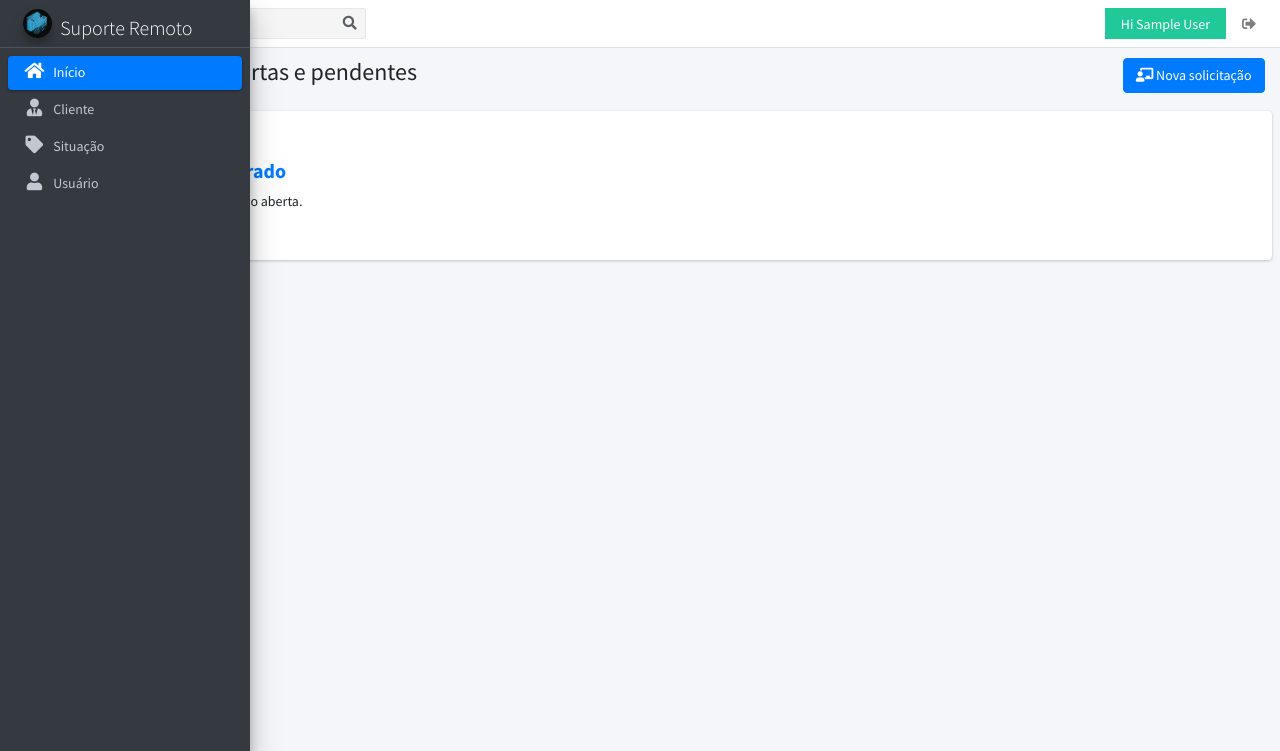
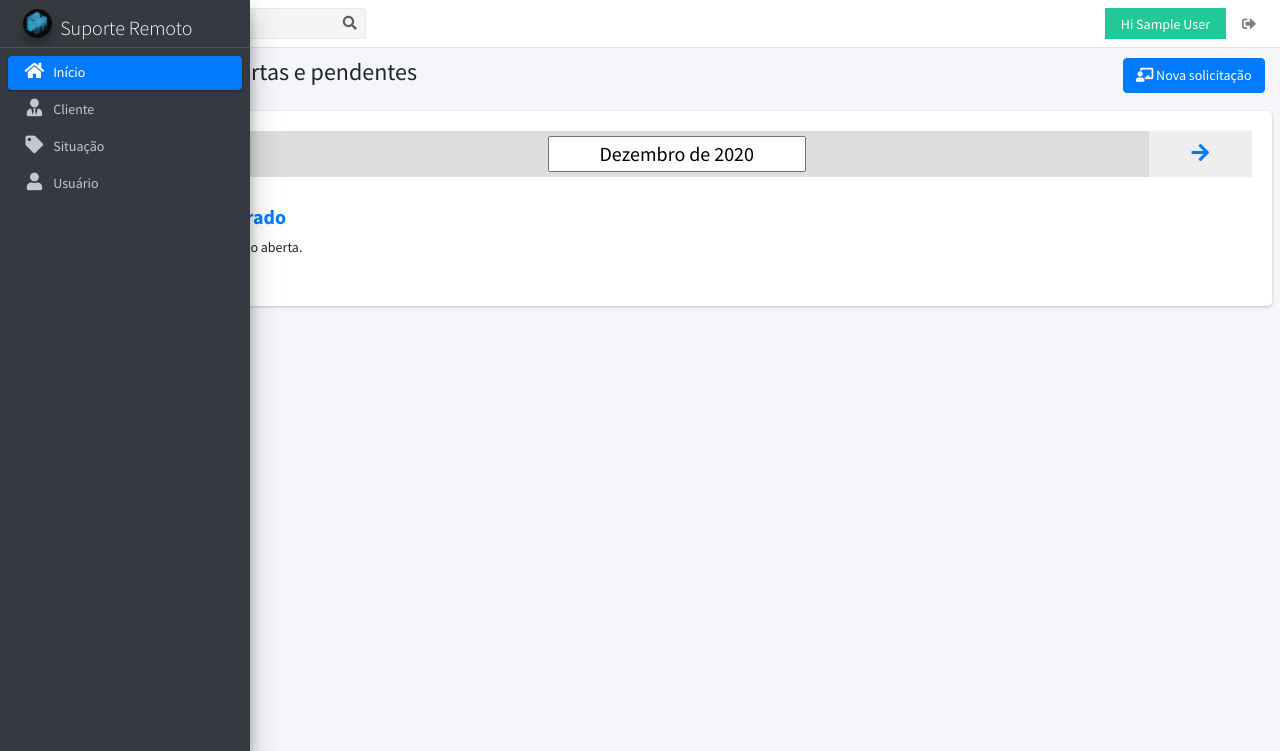
Before and after one commit to rogertti/remoto, a PHP site: page /remoto/inicio in a window 1280 px wide. Shown: the top 751 px of the page. Run offline with PHP 8.4, Linux system fonts and the light colour scheme; the visitor is signed in with stand-in values (Sample User, id 1); data that the repository does not hold is empty; some libraries are stand-ins or nearby versions.

Commit message:
Fix time bar

```diff
--- a/api/config/database.php
+++ b/api/config/database.php
@@ -1,6 +1,7 @@
 <?php
     class Database {
         // specify your own database credentials
+
         private $type = "mysql";
         private $host = "localhost";
         private $dbname = "remoto";
@@ -9,6 +10,7 @@
         public $conn;
 
         // get the database connection
+
         public function getConnection() {
             $this->conn = null;
 
--- a/appHome.php
+++ b/appHome.php
@@ -186,7 +186,7 @@
             <div class="card-body">
               <div class="div-load-page d-none"></div>
 
-              <div class="div-time d-none">
+              <div class="div-time">
                   <div class="div-time-left text-center">
                       <a class="lead" href="inicio?<?php echo $getmes; ?>=<?php echo $mesleft; ?>&<?php echo $getano; ?>=<?php echo $ano; ?>&left=1" title="M&ecirc;s anterior">
                           <i class="fas fa-arrow-left"></i>
@@ -412,7 +412,7 @@
 
                                 $('.div-load-page').addClass('d-none');
                                 $('.blockquote-data').addClass('d-none');
-                                $('.div-time').removeClass('d-none');
+                                //$('.div-time').removeClass('d-none');
                                 $('.table-data').removeClass('d-none');
                                 //$(response).appendTo($('.table-data'));
                                 $('.table-data tbody').html(response);
@@ -435,7 +435,7 @@
                                 });
                             } else {
                                 $('.div-load-page').addClass('d-none');
-                                $('.div-time').addClass('d-none');
+                                //$('.div-time').removeClass('d-none');
                                 $('.table-data').addClass('d-none');
                                 $('.blockquote-data').removeClass('d-none');
                             }
```
